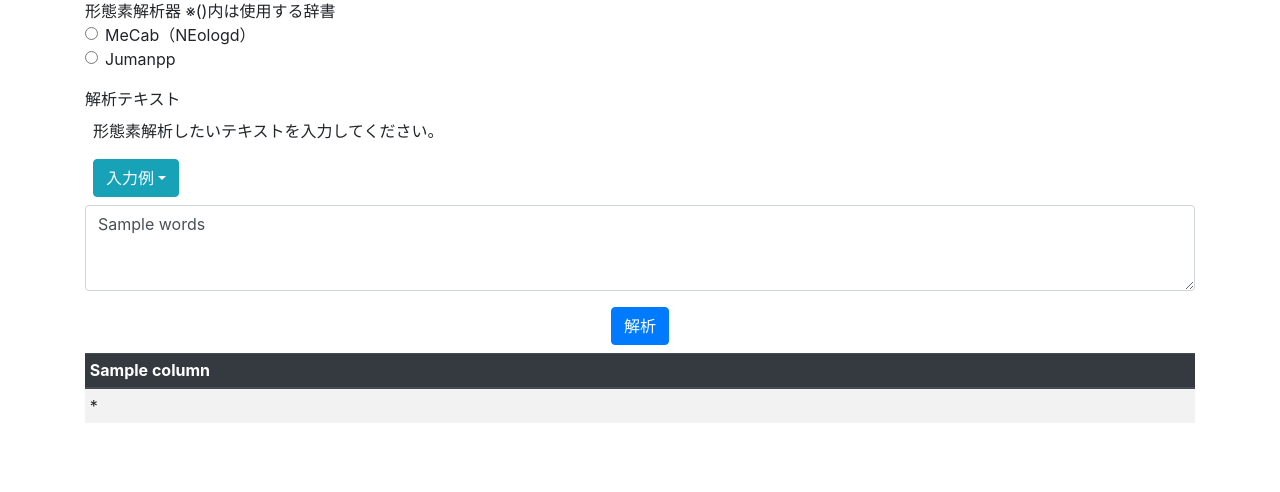
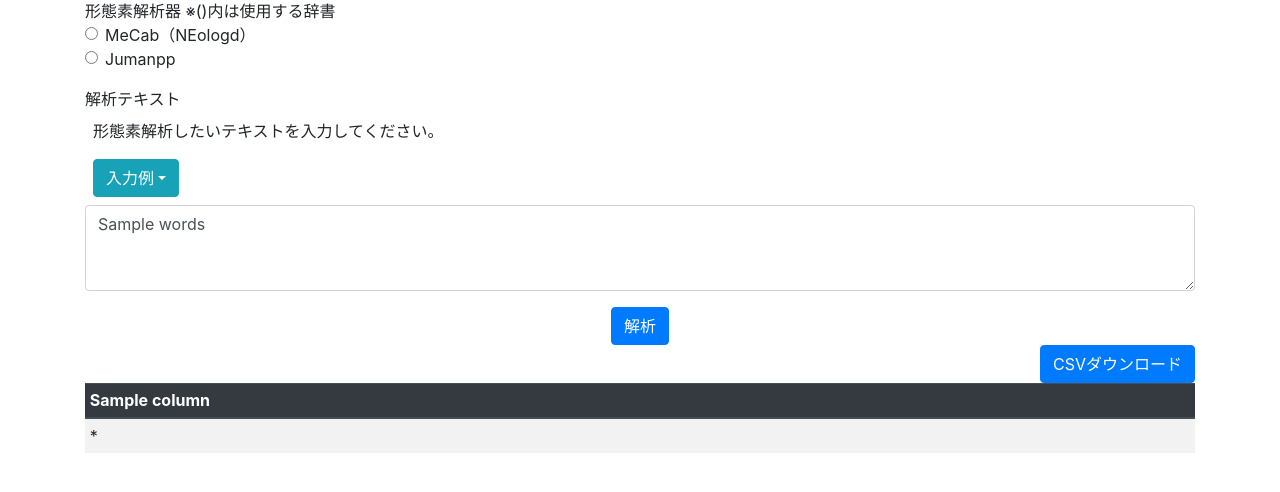
Before and after one commit to takeYY/Gitai, a Flask app: template templates/morphological.html in a window 1280 px wide. Shown: the part 99-591 px from the top of the page. Run offline with Flask 2, Linux system fonts and the light colour scheme; the template is opened without the code that fills it: most values are stand-ins (such as "Sample title", 1, 10 or a date in 2020); some libraries are stand-ins or nearby versions.

Commit message:
利用者が形態素解析結果をcsvで保存できる機能追加

```diff
--- a/app.py
+++ b/app.py
@@ -196,7 +196,6 @@ def morphological_analysis():
     # mrph_resultをcsvとして保存し、df, csv_nameを取得
     result_df, csv_name = dict_in_list2csv(mrph_result, divide_dict)
     # 形態素解析結果をまとめるデータ群
-    # mrph=mrph_result, divide_dict=divide_dict)
     mrph_data = dict(words=text, result_df=result_df, csv_name=csv_name)
 
     return render_template('morphological.html', basic_data=basic_data, mrph_type=mrph_type, mrph_data=mrph_data)
--- a/templates/morphological.html
+++ b/templates/morphological.html
@@ -47,6 +47,22 @@
   ----- 形態素解析結果 -----
   -->
   {% if mrph_data %}
+  <!--
+  ----- csvダウンロードボタン -----
+  -->
+  <div class='float-right'>
+    <form action='/download/csv' method='post'>
+      <input type='hidden' name='dir_path' value=tmp>
+      <input type='hidden' name='file_name' value={{ mrph_data.get('csv_name') }}>
+      <input type='hidden' name='new_name'
+        value={{ mrph_type }}による形態素解析結果>
+      <button type='submit' class='btn btn-primary'>CSVダウンロード</button>
+    </form>
+  </div>
+
+  <!--
+  ----- テーブルデータ表示 -----
+  -->
   <div class='my-2'>
     <table class='table table-sm table-striped table-hover'>
       <thead class='thead-dark'>
```
